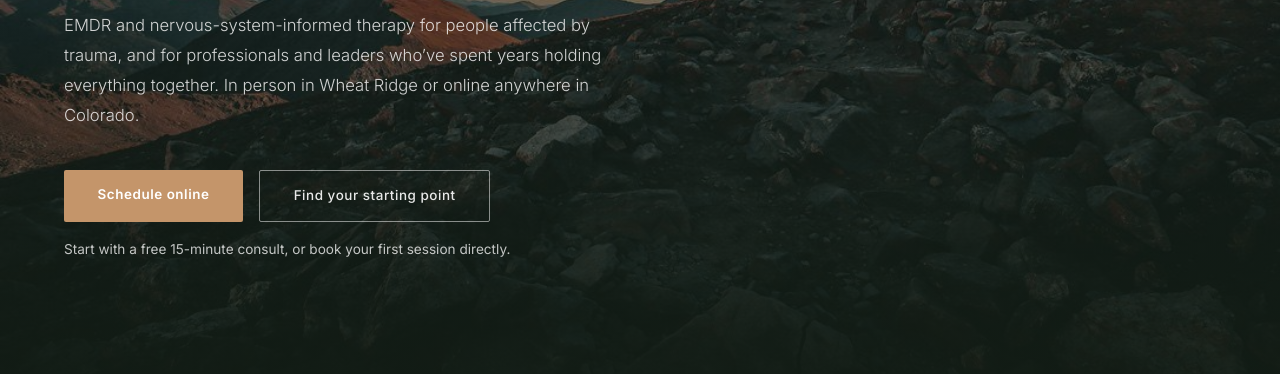
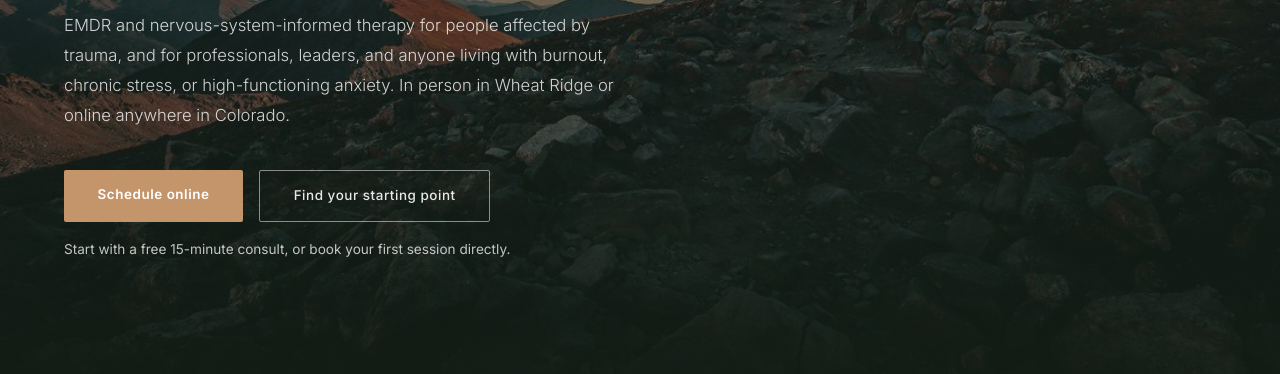
Before and after one commit to cmgilmore/cmgilmore.github.io, a plain HTML site: page index.html in a window 1280 px wide. Shown: the part 426-800 px from the top of the page. Drawn offline with nearby package versions, Linux system fonts and the light colour scheme; a web font is replaced by a local one.

Commit message:
Homepage hero: broaden lede to burnout, chronic stress, high-functioning anxiety

```diff
--- a/index.html
+++ b/index.html
@@ -244,7 +244,7 @@
   <div class="hero-overlay"></div>
   <div class="hero-content">
     <h1>You&#8217;ve been carrying a lot. <em>You don&#8217;t have to carry it alone.</em></h1>
-    <p class="lede">EMDR and nervous-system-informed therapy for people affected by trauma, and for professionals and leaders who&#8217;ve spent years holding everything together. In person in Wheat Ridge or online anywhere in Colorado.</p>
+    <p class="lede">EMDR and nervous-system-informed therapy for people affected by trauma, and for professionals, leaders, and anyone living with burnout, chronic stress, or high-functioning anxiety. In person in Wheat Ridge or online anywhere in Colorado.</p>
     <div class="btns">
       <a href="https://christopher-gilmore.clientsecure.me/request" class="btn-primary" target="_blank" rel="noopener">Schedule online</a>
       <a href="#paths" class="btn-ghost">Find your starting point</a>
```
